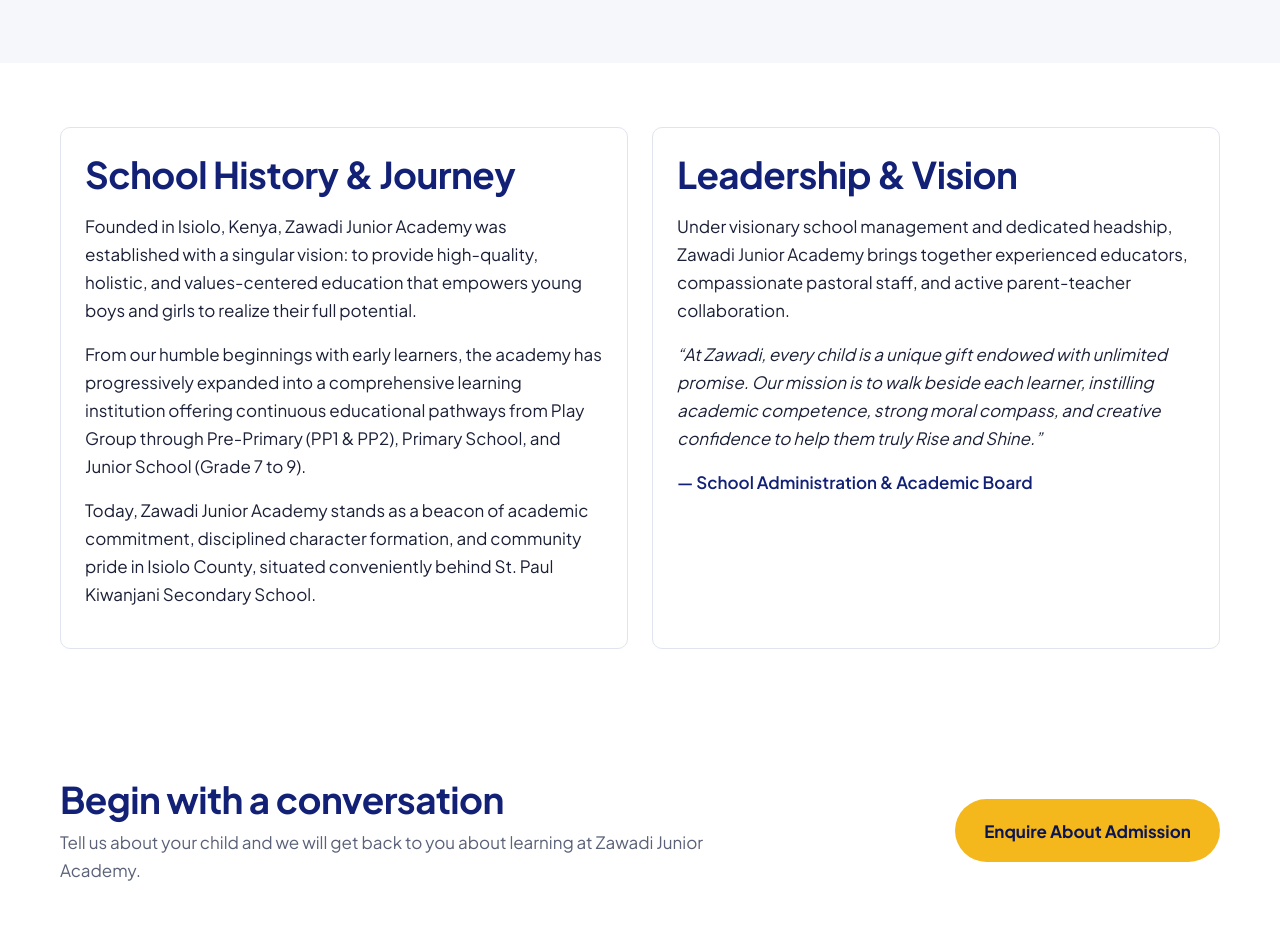
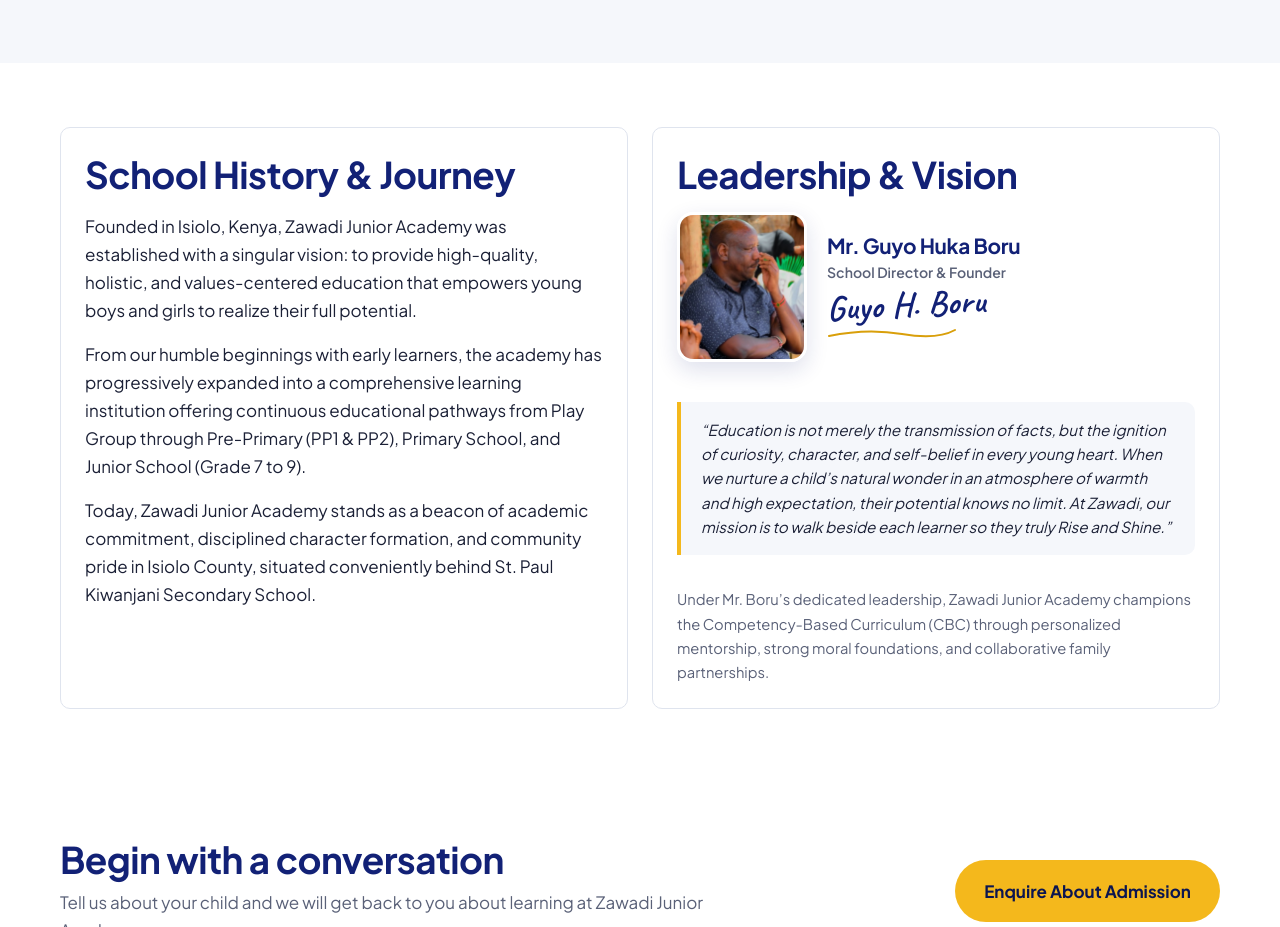
Before and after one commit to Amalgamate/zawadi-junior-academy, a React (Vite) app: page /about in a window 1280 px wide. Shown: the part 1365-2292 px from the top of the page. Built offline with nearby package versions, Linux system fonts and the light colour scheme; no server answers.

Commit message:
feat: add Director Mr. Guyo Huka Boru profile, quote, and handwritten signature to Leadership section

```diff
--- a/index.html
+++ b/index.html
@@ -22,7 +22,7 @@
     <link rel="preconnect" href="https://fonts.googleapis.com" />
     <link rel="preconnect" href="https://fonts.gstatic.com" crossorigin />
     <link
-      href="https://fonts.googleapis.com/css2?family=Plus+Jakarta+Sans:wght@400;500;600;700;800&display=swap"
+      href="https://fonts.googleapis.com/css2?family=Caveat:wght@600;700&family=Plus+Jakarta+Sans:wght@400;500;600;700;800&display=swap"
       rel="stylesheet"
     />
     <script type="application/ld+json">
--- a/src/pages/About.tsx
+++ b/src/pages/About.tsx
@@ -56,22 +56,44 @@ export default function About() {
               community pride in Isiolo County, situated conveniently behind St. Paul Kiwanjani Secondary School.
             </p>
           </div>
-          <div className="panel">
-            <h2>Leadership & Vision</h2>
-            <p>
-              Under visionary school management and dedicated headship, {school.name} brings together experienced educators,
-              compassionate pastoral staff, and active parent-teacher collaboration.
-            </p>
-            <p>
-              <em>
-                &ldquo;At Zawadi, every child is a unique gift endowed with unlimited promise. Our mission is to walk beside
-                each learner, instilling academic competence, strong moral compass, and creative confidence to help them
-                truly Rise and Shine.&rdquo;
-              </em>
-            </p>
-            <p style={{ marginTop: "1rem", fontWeight: 600, color: "var(--navy)" }}>
-              — School Administration &amp; Academic Board
-            </p>
+          <div className="panel leadership-panel">
+            <h2>Leadership &amp; Vision</h2>
+            <div className="leadership-card">
+              <div className="director-profile-row">
+                <div className="director-photo-wrap">
+                  <img
+                    src="/media/director-guyo-huka-boru.jpg"
+                    alt="Mr. Guyo Huka Boru, School Director of Zawadi Junior Academy"
+                    className="director-photo"
+                    width="260"
+                    height="300"
+                    loading="lazy"
+                  />
+                </div>
+                <div className="director-info">
+                  <h3 className="director-name">Mr. Guyo Huka Boru</h3>
+                  <p className="director-title">School Director &amp; Founder</p>
+                  <div className="director-sign-wrap" title="Signature of Mr. Guyo Huka Boru">
+                    <span className="script-signature">Guyo H. Boru</span>
+                    <svg width="130" height="14" viewBox="0 0 130 14" fill="none" aria-hidden="true">
+                      <path d="M2 10 Q 40 2, 75 8 T 128 4" stroke="var(--gold-dark)" strokeWidth="2" strokeLinecap="round" />
+                    </svg>
+                  </div>
+                </div>
+              </div>
+
+              <blockquote className="director-quote">
+                &ldquo;Education is not merely the transmission of facts, but the ignition of curiosity,
+                character, and self-belief in every young heart. When we nurture a child&rsquo;s natural
+                wonder in an atmosphere of warmth and high expectation, their potential knows no limit.
+                At Zawadi, our mission is to walk beside each learner so they truly Rise and Shine.&rdquo;
+              </blockquote>
+
+              <p className="muted" style={{ margin: 0, fontSize: "0.92rem" }}>
+                Under Mr. Boru&rsquo;s dedicated leadership, {school.name} champions the Competency-Based Curriculum (CBC)
+                through personalized mentorship, strong moral foundations, and collaborative family partnerships.
+              </p>
+            </div>
           </div>
         </div>
       </Section>
--- a/src/styles.css
+++ b/src/styles.css
@@ -1027,6 +1027,95 @@ main:focus {
   height: 100%;
 }
 
+/* Director Profile & Leadership Card */
+.leadership-panel {
+  display: flex;
+  flex-direction: column;
+}
+
+.leadership-card {
+  display: flex;
+  flex-direction: column;
+  gap: var(--s2);
+}
+
+.director-profile-row {
+  display: flex;
+  align-items: center;
+  gap: 1.25rem;
+  margin-bottom: 0.5rem;
+  flex-wrap: wrap;
+}
+
+.director-photo-wrap {
+  position: relative;
+  width: 130px;
+  height: 150px;
+  flex-shrink: 0;
+  border-radius: 16px;
+  overflow: hidden;
+  box-shadow: 0 8px 22px rgba(18, 33, 118, 0.14);
+  border: 3px solid #ffffff;
+}
+
+.director-photo {
+  width: 100%;
+  height: 100%;
+  object-fit: cover;
+  object-position: center top;
+  display: block;
+}
+
+.director-info {
+  display: flex;
+  flex-direction: column;
+}
+
+.director-name {
+  font-size: 1.3rem;
+  font-weight: 700;
+  color: var(--navy);
+  margin: 0 0 0.15rem;
+}
+
+.director-title {
+  font-size: 0.88rem;
+  color: var(--muted);
+  font-weight: 600;
+  margin: 0 0 0.4rem;
+}
+
+.director-sign-wrap {
+  display: inline-flex;
+  flex-direction: column;
+  align-items: flex-start;
+  margin-top: 0.15rem;
+}
+
+.script-signature {
+  font-family: "Caveat", "Dancing Script", "Segoe Script", "Brush Script MT", cursive;
+  font-size: 2.15rem;
+  font-weight: 700;
+  color: var(--navy);
+  line-height: 0.95;
+  letter-spacing: 0.5px;
+  transform: rotate(-3deg);
+  transform-origin: left center;
+}
+
+.director-quote {
+  position: relative;
+  margin: var(--s2) 0;
+  padding: 1rem 1.25rem;
+  background: var(--tint);
+  border-left: 4px solid var(--gold);
+  border-radius: 0 var(--radius) var(--radius) 0;
+  font-size: 0.95rem;
+  font-style: italic;
+  color: var(--ink);
+  line-height: 1.6;
+}
+
 .ph {
   display: flex;
   align-items: center;
```
Also changed, not shown: public/media/director-full.jpg (added), public/media/director-guyo-huka-boru.jpg (added).
